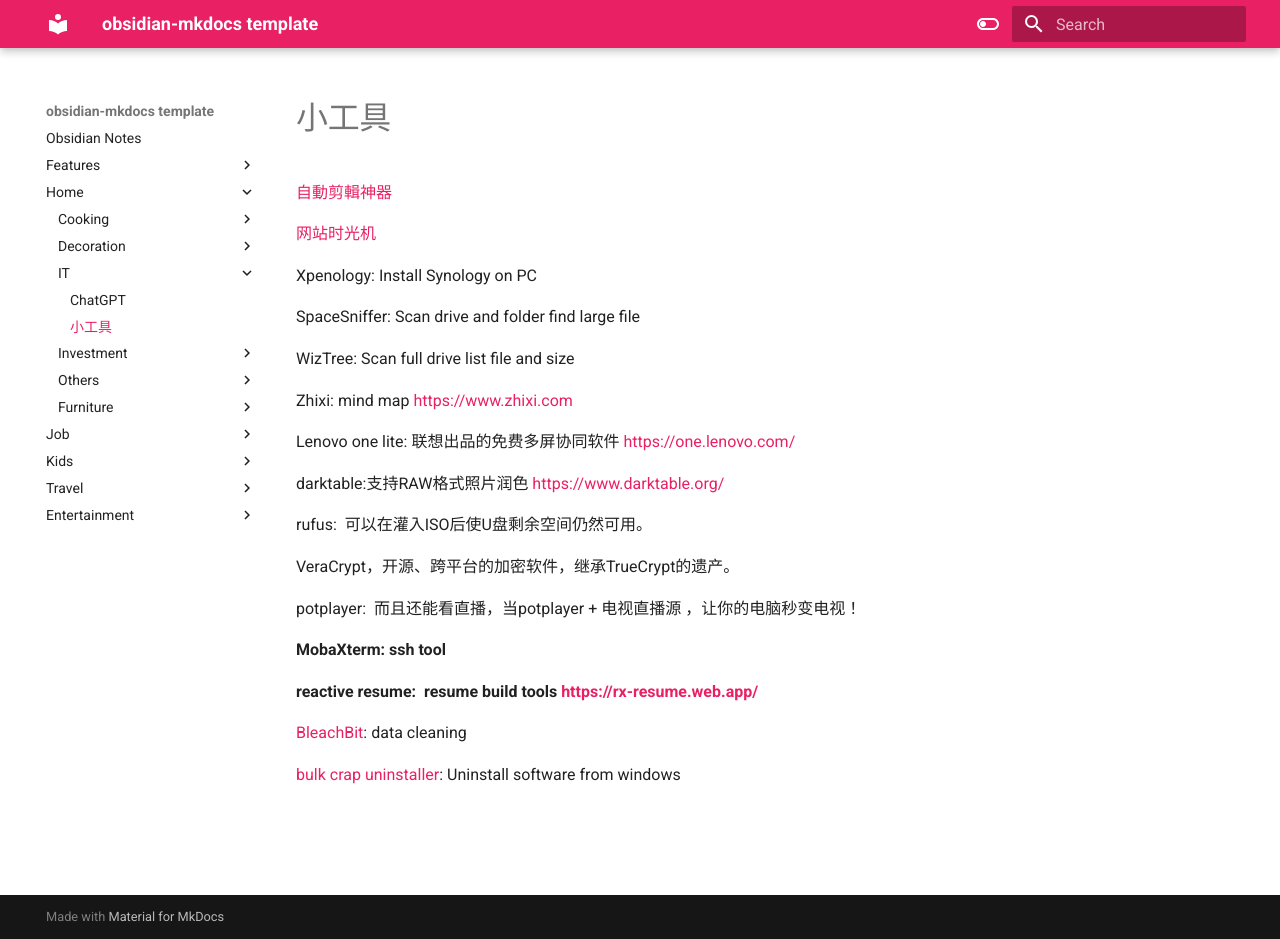
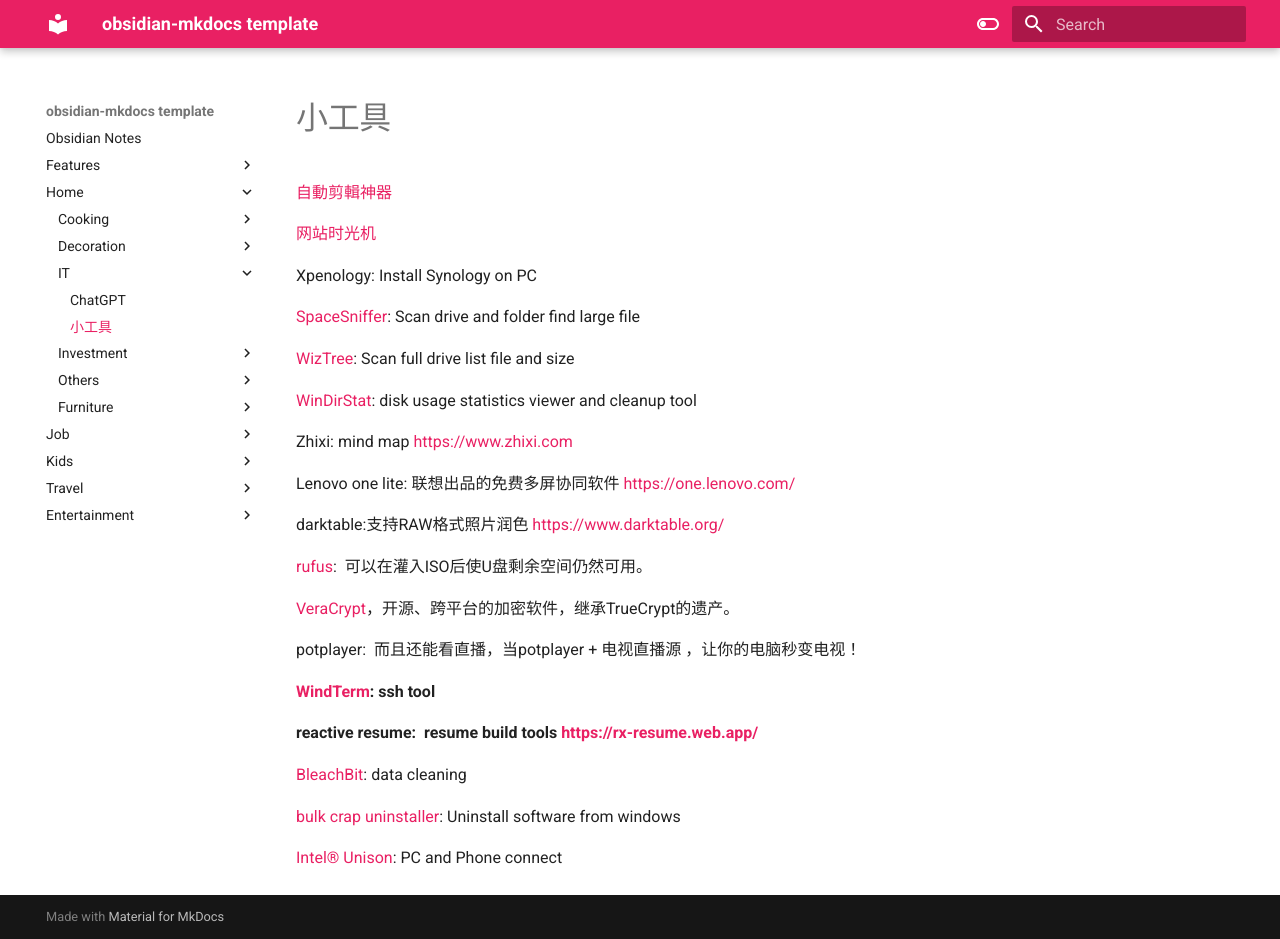
Before and after one commit to macsymgit/obsidian, an MkDocs documentation site: the page built from docs/Home/IT/小工具.md, in a window 1280 px wide and 939 px high. Built offline with MkDocs 1.6.1 and Material for MkDocs 9.7.7, drawn with Linux system fonts in a browser that asks for light colours.

Commit message:
vault backup: 2023-09-24 11:55:47

```diff
--- a/docs/Home/IT/小工具.md
+++ b/docs/Home/IT/小工具.md
@@ -4,9 +4,11 @@
 
 Xpenology: Install Synology on PC
 
-SpaceSniffer: Scan drive and folder find large file
+[SpaceSniffer](http://www.uderzo.it/main_products/space_sniffer/): Scan drive and folder find large file
 
-WizTree: Scan full drive list file and size
+[WizTree](https://diskanalyzer.com/): Scan full drive list file and size
+
+[WinDirStat](https://windirstat.net/): disk usage statistics viewer and cleanup tool
 
 Zhixi: mind map [https://www.zhixi.com](https://www.zhixi.com "https://www.zhixi.com")
 
@@ -14,16 +16,18 @@
 
 darktable:支持RAW格式照片润色 [https://www.darktable.org/](https://www.darktable.org/ "https://www.darktable.org/")
 
-rufus:  可以在灌入ISO后使U盘剩余空间仍然可用。
+[rufus](https://rufus.ie/en/):  可以在灌入ISO后使U盘剩余空间仍然可用。
 
-VeraCrypt，开源、跨平台的加密软件，继承TrueCrypt的遗产。
+[VeraCrypt](https://www.veracrypt.fr/code/VeraCrypt/)，开源、跨平台的加密软件，继承TrueCrypt的遗产。
 
 potplayer:  而且还能看直播，当potplayer + 电视直播源 ，让你的电脑秒变电视！
 
-**MobaXterm: ssh tool**
+**[WindTerm](https://github.com/kingToolbox/WindTerm): ssh tool**
 
 **reactive resume:  resume build tools [https://rx-resume.web.app/](https://rx-resume.web.app/ "https://rx-resume.web.app/")**
 
 [BleachBit](https://www.bleachbit.org/): data cleaning
 
 [bulk crap uninstaller](https://www.bcuninstaller.com/): Uninstall software from windows
+
+[Intel® Unison](https://apps.microsoft.com/store/detail/intel%C2%AE-unison%E2%84%A2/9PP9GZM2GN26): PC and Phone connect
```
Also changed, not shown: 1 other file.
